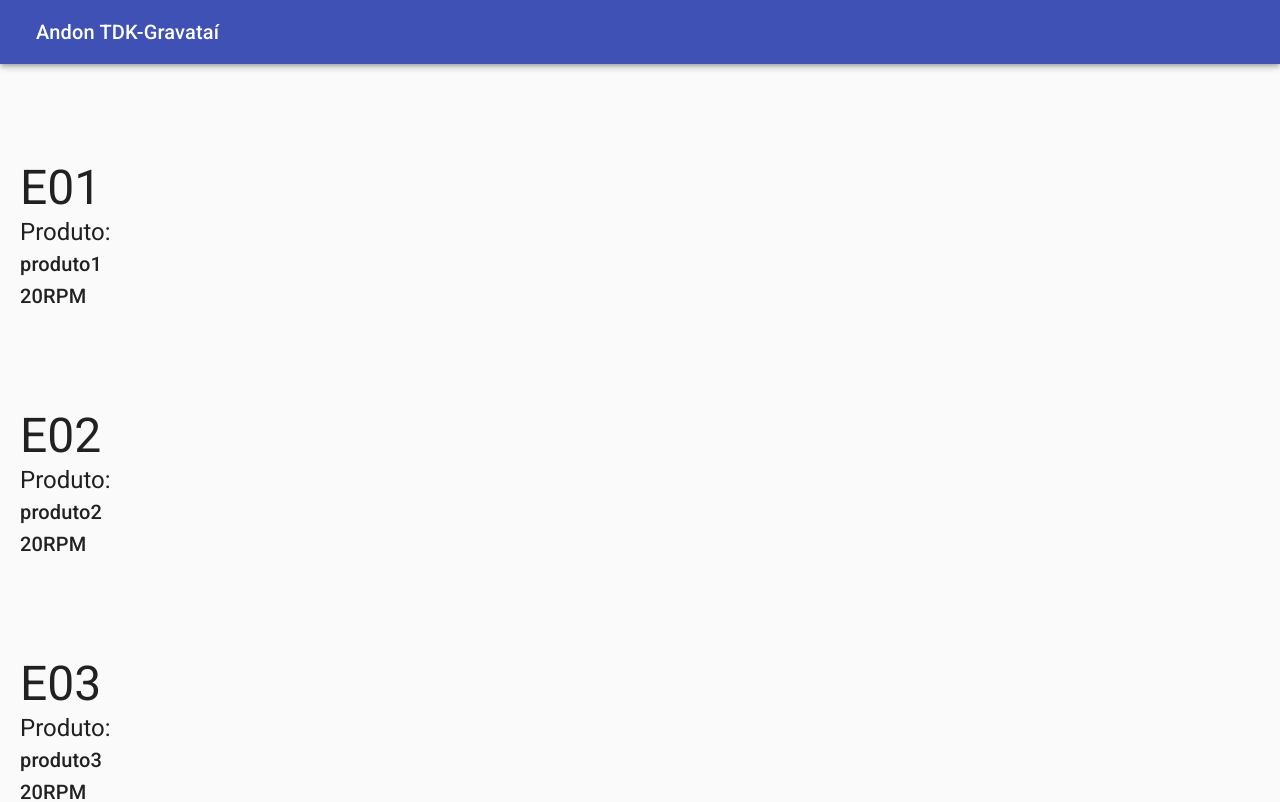
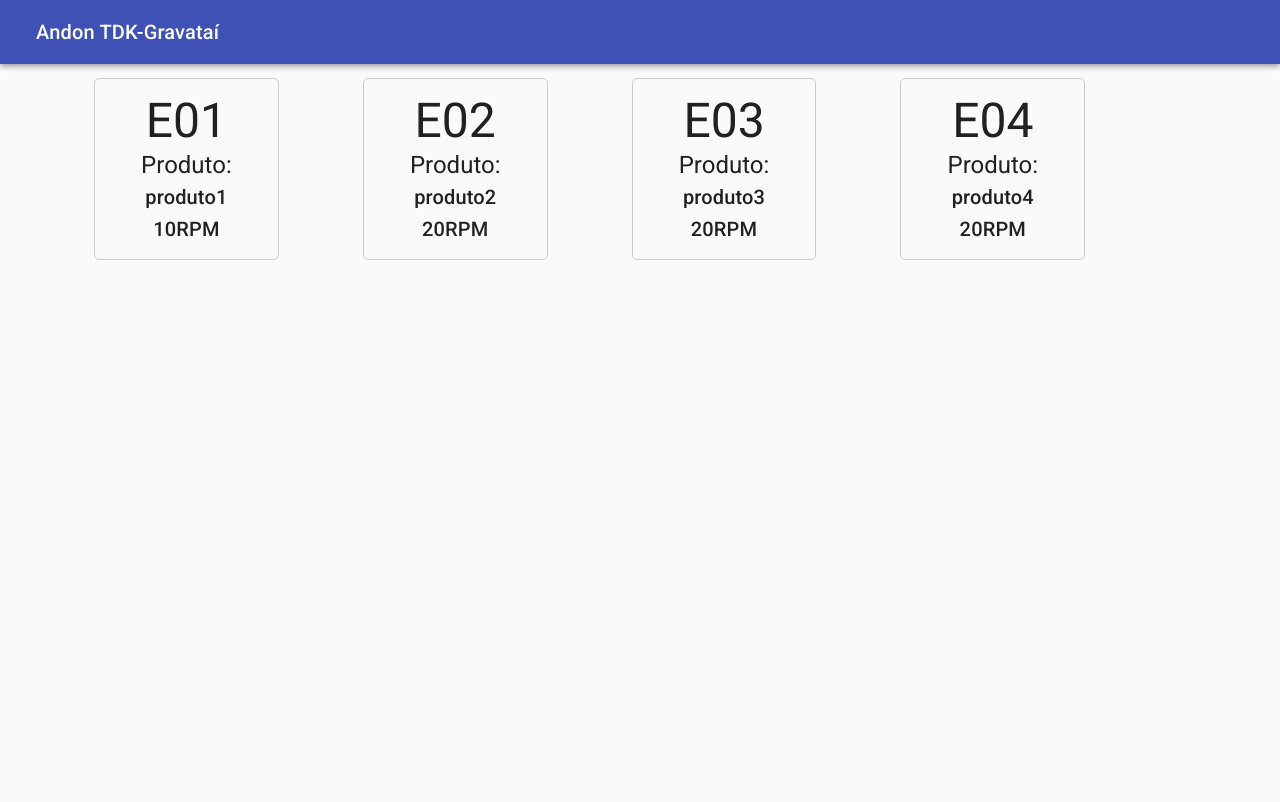
Before and after one commit to Luops/Gravatai-Andon, a Next.js app: page /user/bgEstufas in a window 1280 px wide. Shown: the top 802 px of the page. Built offline with nearby package versions, Linux system fonts and the light colour scheme; data requests are answered from the project's data file.

Commit message:
Estilização inicial das estufas.

```diff
--- a/pages/user/bgEstufas.js
+++ b/pages/user/bgEstufas.js
@@ -12,15 +12,27 @@ import {
     CardActions } from "@material-ui/core";
 import TemplateDefault from '../../src/templates/Default';
 import { makeStyles } from "@material-ui/core/styles";
-import { display, fontSize, fontWeight } from "@mui/system";
+import { border, display, flexbox, fontSize, fontWeight, padding } from "@mui/system";
 import axios from 'axios';
 
 const useStyles = makeStyles((theme) => ({
+
+    containerGeral: {
+    },
     container: {
-        marginTop: "100px",
+        width: "100%",
+        display: "wrap",
+        alignContent: "center",
     },
     gridEstufa: {
-
+       padding: "1em",
+       border: "1px solid #ccc",
+       borderRadius: "5px",
+       width: "15%",
+       margin: "1em",
+       marginLeft: "5em",
+       display: "inline-block",
+       textAlign: "center",
     },
         }))
 
@@ -48,12 +60,11 @@ export default function estufas() {
 
 
     return (
-    <TemplateDefault maxWidth='md'>
-
+    <TemplateDefault maxWidth='md' className={classes.containerGeral}>
+        <Container className={classes.container}>
         {estufas.map((estufa, key) => {
         return(
-            <Container className={classes.container}>
-            <Grid container spacing={1} className={classes.gridEstufa} direction='column'>
+            <Grid className={classes.gridEstufa} key={key} >
                 <Typography variant="h3" component="h1" >
                    {estufa.nome}
                 </Typography>
@@ -70,12 +81,12 @@ export default function estufas() {
                    </Typography>
                 </div>
             </Grid>
-        </Container>
+
         ) }
 
     )
-
         }
+        </Container>
         </TemplateDefault>
     )
 }
--- a/server/db.json
+++ b/server/db.json
@@ -10,7 +10,7 @@
             "tensao_regulada": 20,
             "tempo_decorrido": 5,
             "tempo_total": 15,
-            "velocidade_exaustor_lida": 20,
+            "velocidade_exaustor_lida": 10,
             "velocidade_exaustor_regulada": 20,
             "status": "Em processo",
             "receita": "receita1",
--- a/src/templates/Default.js
+++ b/src/templates/Default.js
@@ -7,7 +7,6 @@ const Default = ({ children }) => {
         <div>
             <Header />
             {children}
-            <footer>FOOTER</footer>
         </div>
     )
 }
```
